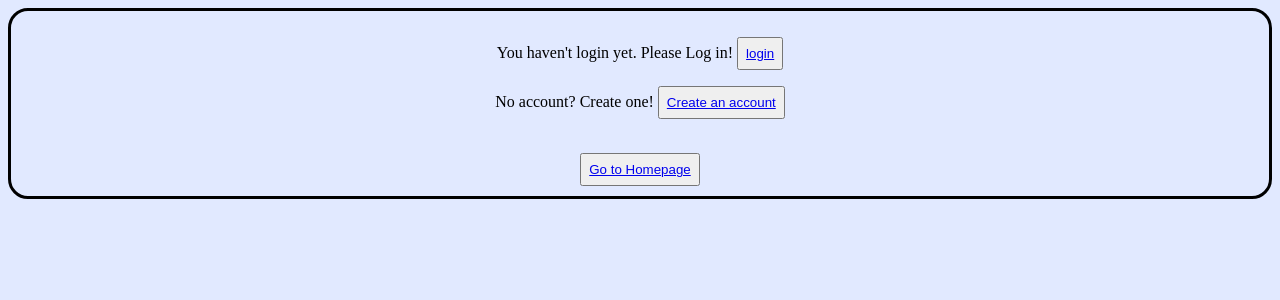
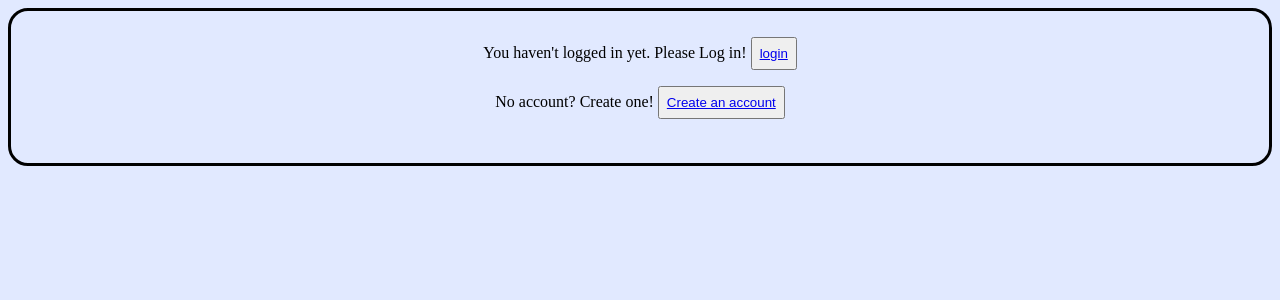
Before and after one commit to bobersnip/CS411-Group5, a Python web app: template basic_site edited/templates/hello.html in a window 1280 px wide. Shown: the top 300 px of the page. Run offline with Jinja, Linux system fonts and the light colour scheme; the template is opened without the code that fills it, so the values that code supplies are empty.

Commit message:
removed redundant redirects

```diff
--- a/basic_site edited/templates/hello.html
+++ b/basic_site edited/templates/hello.html
@@ -24,14 +24,13 @@
 {% endif %}
 
 {% if not logged_in %}
-  <p>You haven't login yet. Please Log in! <button style="padding: 7px;"><a href='/login'>login</a></button>
+  <p>You haven't logged in yet. Please Log in! <button style="padding: 7px;"><a href='/login'>login</a></button>
   <p>No account? Create one! <button style="padding: 7px;"><a href='/register'>Create an account</a></button></p>   </p>
 
 {% else %}
-  <button style="padding: 7px;">Go to my <a href='/profile'>profile</a></button>
+  <button style="padding: 7px;"><a href='/profile'>Go to your profile</a></button>
   <br><br>
   <button style="padding: 7px;"><a href='/api_req'>Make an API request</a></button>
-  <br>
   <br>
 
 {% endif %}
@@ -52,9 +51,9 @@
 
 
 
+
   <!--Go to homepage or logout-->
   <br>
-  <button style="padding: 7px;"><a href='/'> Go to Homepage</a> </button>
   {% if logged_in %}
   <button style="padding: 7px;"><a href='/logout'>Logout</a> </button>
   {% endif %}
```
